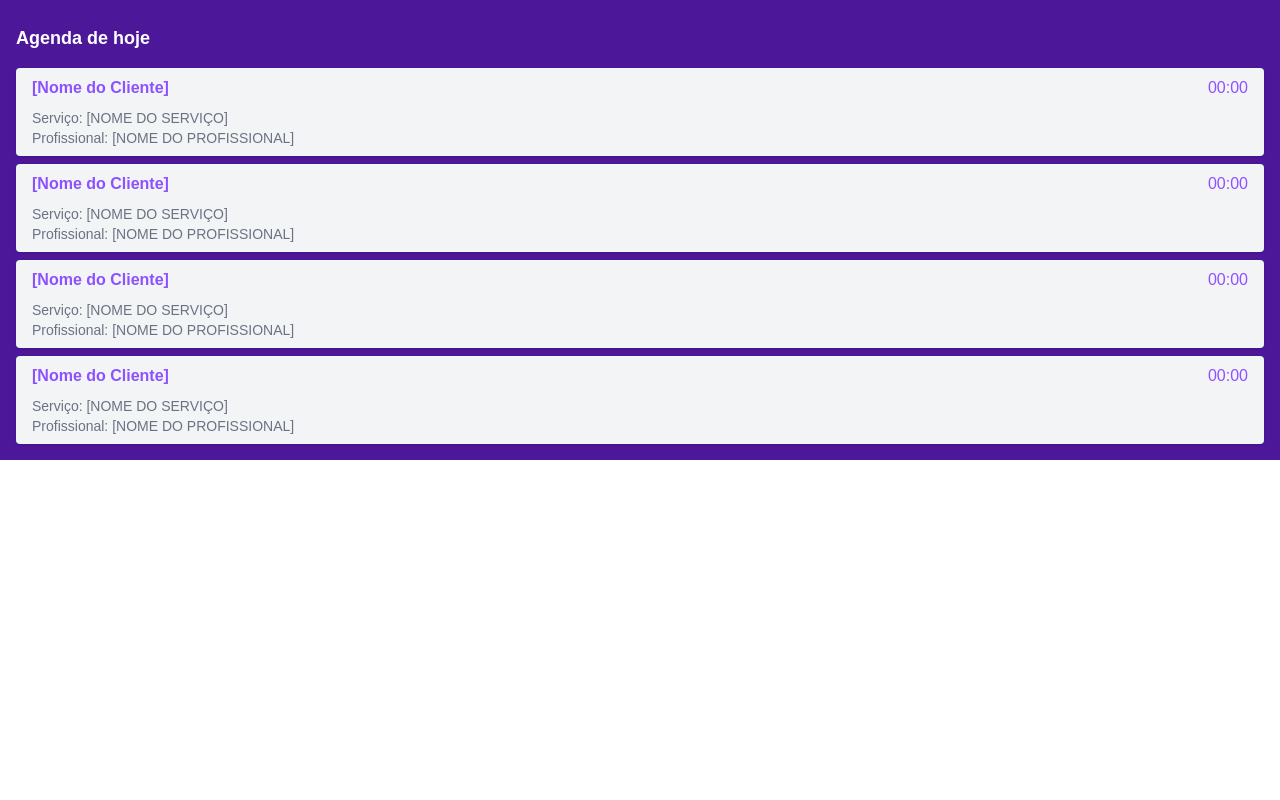
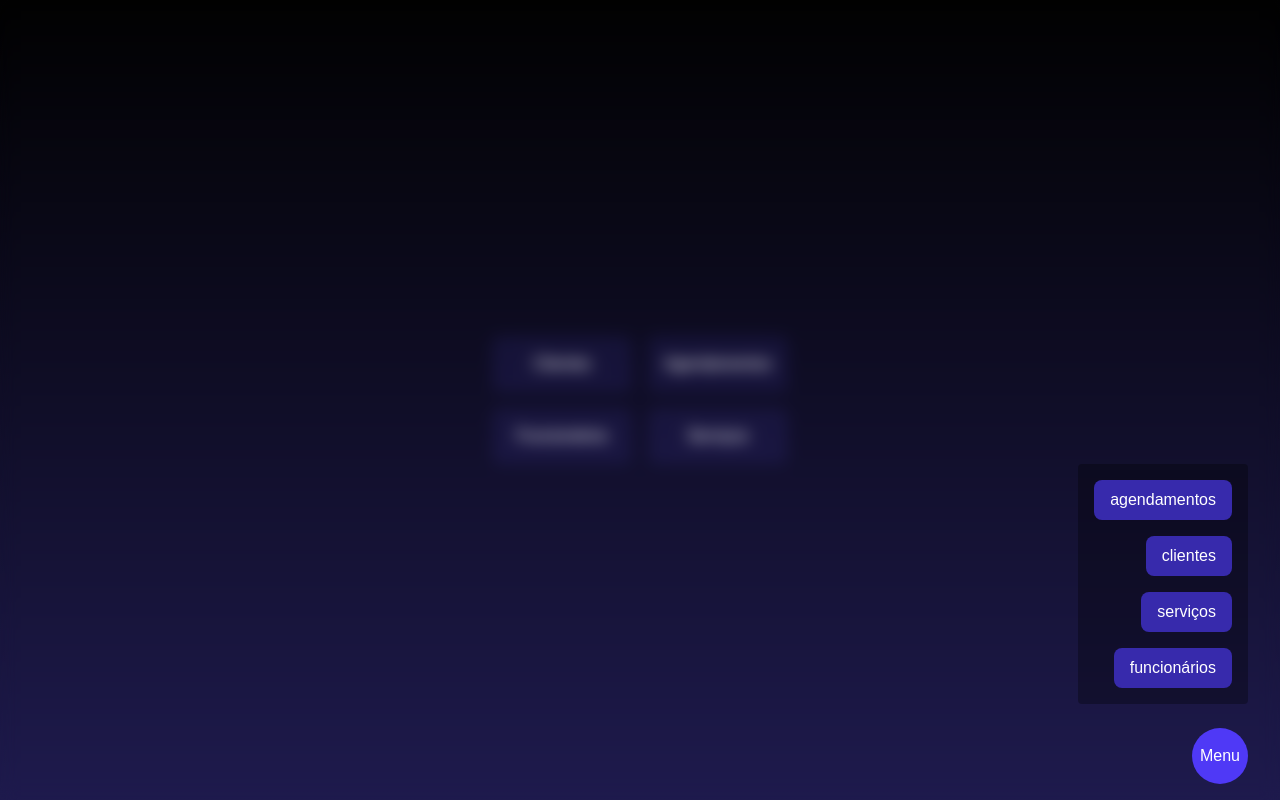
Before and after one commit to josecarlosmonteiro/registro-agendamento, a Next.js app: page /inicio in a window 1280 px wide. Built offline with nearby package versions, Linux system fonts and the light colour scheme.

Commit message:
feat: implementar menu flutuante.

```diff
--- a/app/(pages)/globals.css
+++ b/app/(pages)/globals.css
@@ -10,7 +10,6 @@ button {
 
 input,
 button {
-  border-radius: 0.5em;
   transition-duration: 200ms;
 }
 
--- a/app/(pages)/inicio/page.tsx
+++ b/app/(pages)/inicio/page.tsx
@@ -1,18 +1,25 @@
-import { SchedulingCard } from "@/app/components/scheduling/SchedulingCard";
+import { FooterNav } from '@/app/components/UI/FloatingMenu';
+import './style.css';
+
+const OptionCard = ({ children }: { children: React.ReactNode }) => (
+  <div className='p-4 text-white bg-indigo-500/10 text-center rounded-lg shadow-black'>
+    <h2>{children}</h2>
+  </div>
+)
 
 export default function HomePage() {
   return (
     <main>
-      <div className="p-4 pt-6 flex flex-col gap-4 bg-violet-900 text-white">
-        <h1 className="text-lg font-semibold">Agenda de hoje</h1>
-
-        <div className="flex flex-col gap-2">
-          <SchedulingCard />
-          <SchedulingCard />
-          <SchedulingCard />
-          <SchedulingCard />
+      <div className='h-full w-full flex justify-center items-center'>
+        <div className='p-8 grid grid-cols-2 gap-4 justify-center items-center'>
+          <OptionCard>Clientes</OptionCard>
+          <OptionCard>Agendamentos</OptionCard>
+          <OptionCard>Funcionários</OptionCard>
+          <OptionCard>Serviços</OptionCard>
         </div>
       </div>
+
+      <FooterNav />
     </main>
   )
 }
--- /dev/null
+++ b/app/(pages)/inicio/style.css
@@ -0,0 +1,8 @@
+main {
+  height: 100vh;
+  width: 100vw;
+  background-image: linear-gradient(#010101, #1e1a4d);
+  background-size: cover;
+  background-attachment: fixed;
+  background-repeat: no-repeat;
+}
--- /dev/null
+++ b/app/components/UI/FloatingMenu/index.tsx
@@ -0,0 +1,40 @@
+'use client'
+
+import { useState } from "react";
+import "./style.css";
+
+export function FooterNav() {
+  const [showMenuOptions, setShowMenuOptions] = useState<boolean>(true);
+
+  return (
+    <div className="fixed w-full bottom-0 right-4">
+      <button
+        type="button"
+        onClick={() => setShowMenuOptions(state => !state)}
+        className={`z-10 w-14 h-14 absolute bottom-4 right-4 flex justify-center items-center text-white rounded-full duration-300 ${showMenuOptions ? 'bg-indigo-600' : 'bg-indigo-900'}`}
+      >
+        Menu
+      </button>
+
+      {
+        showMenuOptions &&
+        <div className="h-screen w-full fixed top-0 left-0 backdrop-blur flex justify-center items-center fade-in-background-menu">
+          <div className="fade-in-menu p-4 rounded bg-black/30 text-white bottom-24 right-8 flex flex-col gap-4 items-end">
+            <div className="w-fit p-2 px-4 rounded-lg bg-indigo-800 text-end">
+              agendamentos
+            </div>
+            <div className="w-fit p-2 px-4 rounded-lg bg-indigo-800 text-end">
+              clientes
+            </div>
+            <div className="w-fit p-2 px-4 rounded-lg bg-indigo-800 text-end">
+              serviços
+            </div>
+            <div className="w-fit p-2 px-4 rounded-lg bg-indigo-800 text-end">
+              funcionários
+            </div>
+          </div>
+        </div>
+      }
+    </div>
+  )
+}
--- /dev/null
+++ b/app/components/UI/FloatingMenu/style.css
@@ -0,0 +1,21 @@
+@keyframes fade-in-floating-menu {
+  from {
+    bottom: 0;
+    height: 0;
+  }
+}
+
+@keyframes fade-in-background-menu {
+  from {
+    opacity: 0;
+  }
+}
+
+.fade-in-menu {
+  animation: fade-in-floating-menu 300ms;
+  position: absolute;
+}
+
+.fade-in-background-menu {
+  animation: fade-in-background-menu 300ms ease;
+}
```
